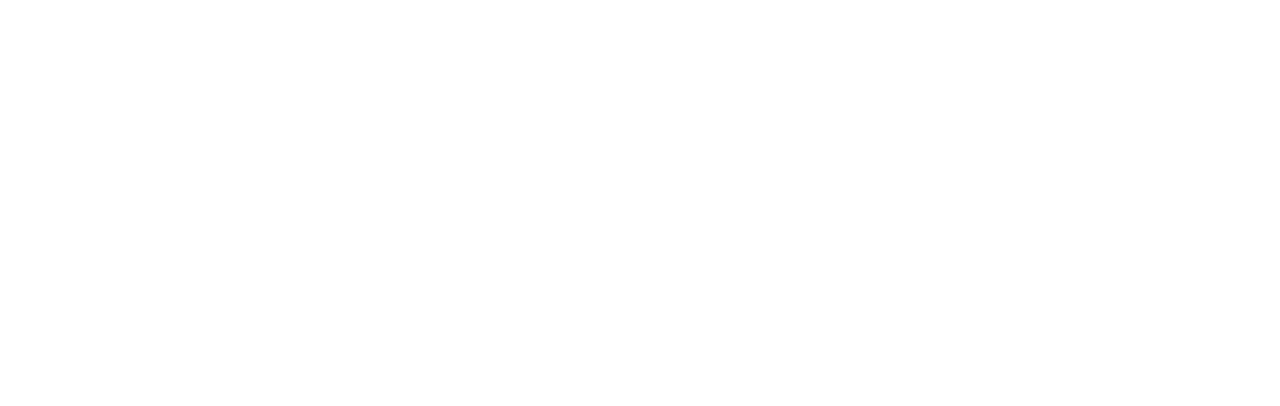
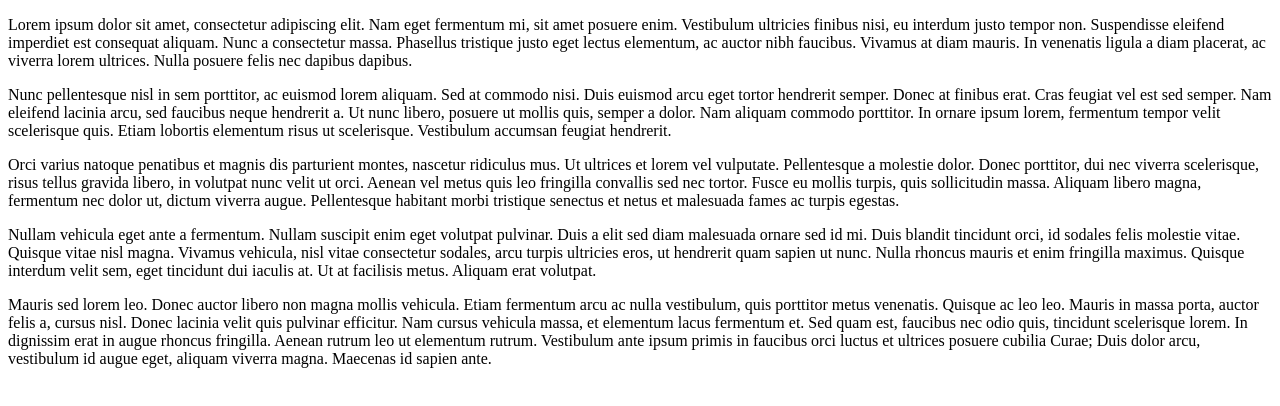
Before and after one commit to samhhhhh/samhhhhh.github.io, a plain HTML site: page index.html in a window 1280 px wide. Drawn offline with Linux system fonts and the light colour scheme.

Commit message:
Update index.html

```diff
--- a/index.html
+++ b/index.html
@@ -6,5 +6,10 @@
 </head>
 
 <body>
+<p>Lorem ipsum dolor sit amet, consectetur adipiscing elit. Nam eget fermentum mi, sit amet posuere enim. Vestibulum ultricies finibus nisi, eu interdum justo tempor non. Suspendisse eleifend imperdiet est consequat aliquam. Nunc a consectetur massa. Phasellus tristique justo eget lectus elementum, ac auctor nibh faucibus. Vivamus at diam mauris. In venenatis ligula a diam placerat, ac viverra lorem ultrices. Nulla posuere felis nec dapibus dapibus.</p>
+<p>Nunc pellentesque nisl in sem porttitor, ac euismod lorem aliquam. Sed at commodo nisi. Duis euismod arcu eget tortor hendrerit semper. Donec at finibus erat. Cras feugiat vel est sed semper. Nam eleifend lacinia arcu, sed faucibus neque hendrerit a. Ut nunc libero, posuere ut mollis quis, semper a dolor. Nam aliquam commodo porttitor. In ornare ipsum lorem, fermentum tempor velit scelerisque quis. Etiam lobortis elementum risus ut scelerisque. Vestibulum accumsan feugiat hendrerit.</p>
+<p>Orci varius natoque penatibus et magnis dis parturient montes, nascetur ridiculus mus. Ut ultrices et lorem vel vulputate. Pellentesque a molestie dolor. Donec porttitor, dui nec viverra scelerisque, risus tellus gravida libero, in volutpat nunc velit ut orci. Aenean vel metus quis leo fringilla convallis sed nec tortor. Fusce eu mollis turpis, quis sollicitudin massa. Aliquam libero magna, fermentum nec dolor ut, dictum viverra augue. Pellentesque habitant morbi tristique senectus et netus et malesuada fames ac turpis egestas.</p>
+<p>Nullam vehicula eget ante a fermentum. Nullam suscipit enim eget volutpat pulvinar. Duis a elit sed diam malesuada ornare sed id mi. Duis blandit tincidunt orci, id sodales felis molestie vitae. Quisque vitae nisl magna. Vivamus vehicula, nisl vitae consectetur sodales, arcu turpis ultricies eros, ut hendrerit quam sapien ut nunc. Nulla rhoncus mauris et enim fringilla maximus. Quisque interdum velit sem, eget tincidunt dui iaculis at. Ut at facilisis metus. Aliquam erat volutpat.</p>
+<p>Mauris sed lorem leo. Donec auctor libero non magna mollis vehicula. Etiam fermentum arcu ac nulla vestibulum, quis porttitor metus venenatis. Quisque ac leo leo. Mauris in massa porta, auctor felis a, cursus nisl. Donec lacinia velit quis pulvinar efficitur. Nam cursus vehicula massa, et elementum lacus fermentum et. Sed quam est, faucibus nec odio quis, tincidunt scelerisque lorem. In dignissim erat in augue rhoncus fringilla. Aenean rutrum leo ut elementum rutrum. Vestibulum ante ipsum primis in faucibus orci luctus et ultrices posuere cubilia Curae; Duis dolor arcu, vestibulum id augue eget, aliquam viverra magna. Maecenas id sapien ante.</p>
 </body>
 </html>
```
